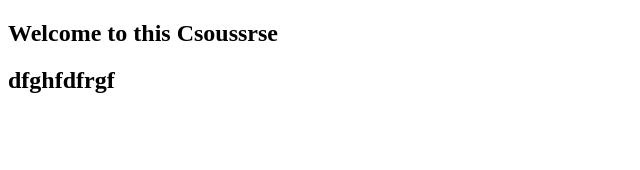
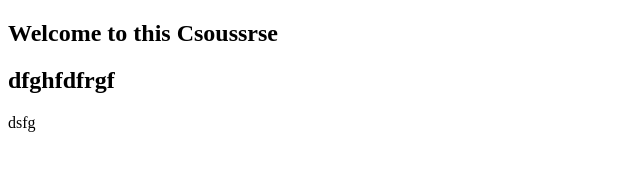
Before and after one commit to wod4ever/gittest, a website: page index.html in a window 1280 px wide. Shown: the full height of the page, 0-640 px from the left. Drawn offline with Linux system fonts and the light colour scheme.

Commit message:
Fourth copy commit

```diff
--- a/index.html
+++ b/index.html
@@ -17,7 +17,7 @@
 <section>
     <h1>Welcome to this Csoussrse</h1>
     <h2>dfghfdfrgf</h2>
-
+<p>dsfg</p>
 </section>
 
 <footer>
```
Also changed, not shown: package.json (added, +24 -0 lines), 2 other files.
